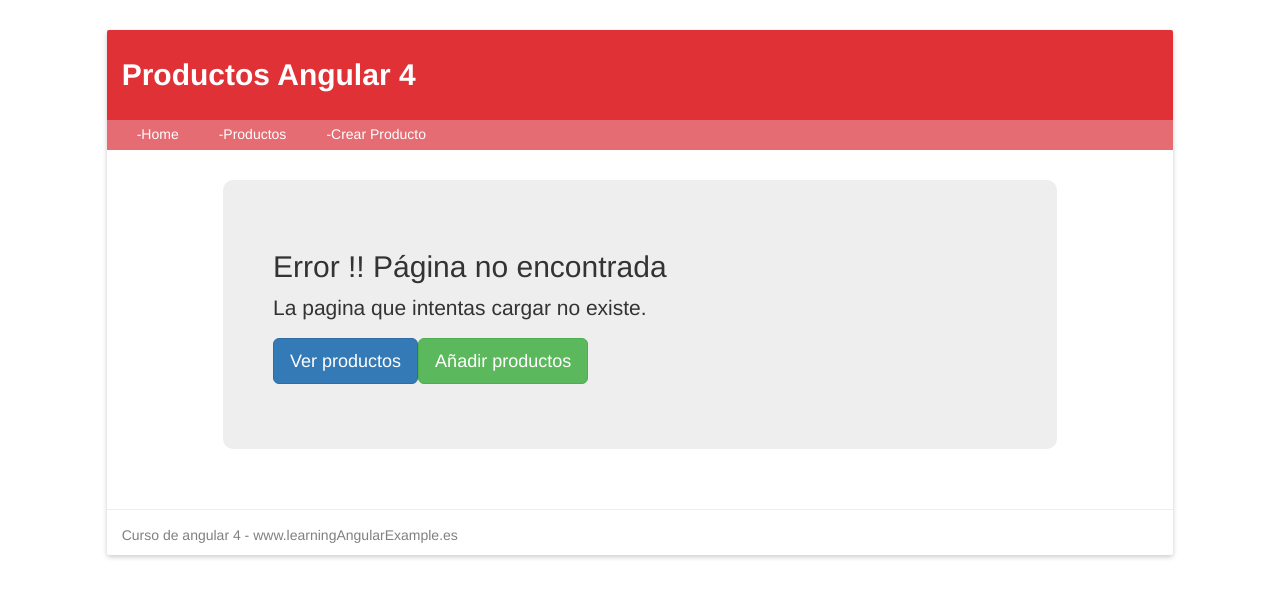
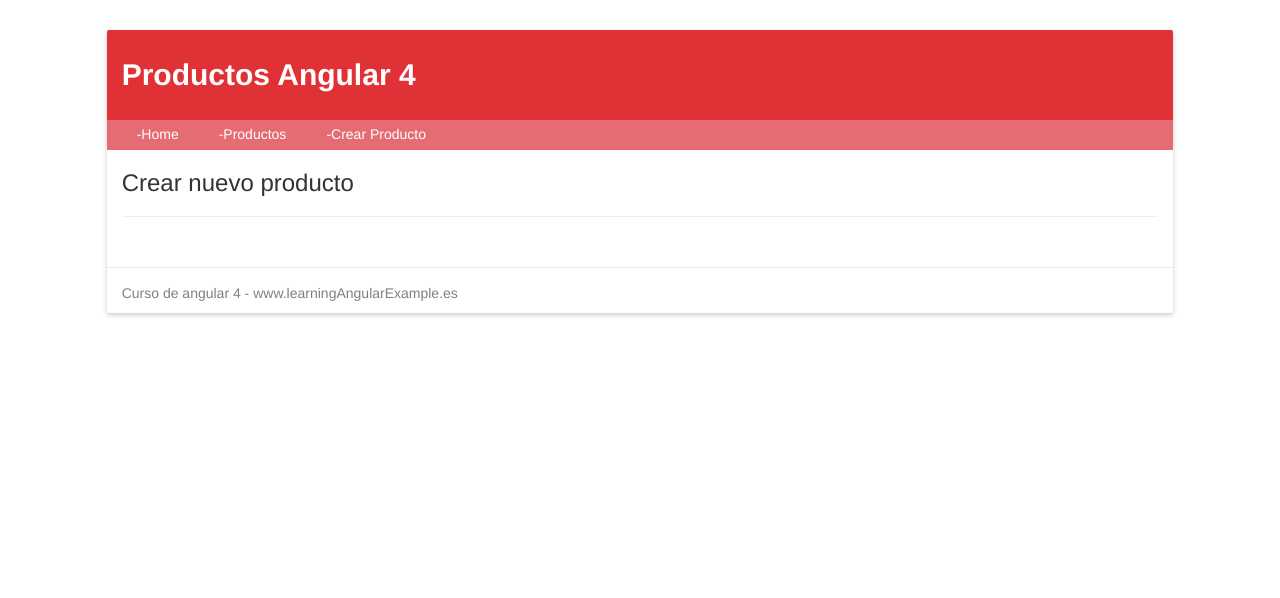
Before and after one commit to mmercy/Init_Angular, an Angular app in the folder curso-angular4-webapp/: page /crear-productos in a window 1280 px wide. Shown: the top 598 px of the page. Built offline with nearby package versions, Linux system fonts and the light colour scheme.

Commit message:
C87. Seccion de crear un nuevo producto, es solo el cascaron

```diff
--- a/curso-angular4-webapp/src/app/app.module.ts
+++ b/curso-angular4-webapp/src/app/app.module.ts
@@ -11,6 +11,7 @@ import { AppComponent } from './app.component';
 import { HomeComponent } from './components/home.component';
 import { ErrorComponent } from './components/error.component';
 import { ProductosListComponent } from './components/productos-list.component';
+import { ProductoAddComponent } from './components/producto-add.component';
 
 
 @NgModule({
@@ -18,7 +19,8 @@ import { ProductosListComponent } from './components/productos-list.component';
     AppComponent,
     HomeComponent,
     ErrorComponent,
-    ProductosListComponent
+    ProductosListComponent,
+    ProductoAddComponent
   ],
   imports: [
     BrowserModule,
--- a/curso-angular4-webapp/src/app/app.routing.ts
+++ b/curso-angular4-webapp/src/app/app.routing.ts
@@ -1,4 +1,3 @@
-import { ProductosListComponent } from './components/productos-list.component';
 
 import {ModuleWithProviders} from '@angular/core';
 import {Routes, RouterModule } from '@angular/router';
@@ -6,11 +5,15 @@ import {Routes, RouterModule } from '@angular/router';
 // Componentes
 import { HomeComponent } from './components/home.component';
 import { ErrorComponent } from './components/error.component';
+import { ProductosListComponent } from './components/productos-list.component';
+import { ProductoAddComponent } from './components/producto-add.component';
+
 
 const appRoutes: Routes = [
   {path: '', component: HomeComponent},
   {path: 'home', component: HomeComponent},
   {path: 'productos', component: ProductosListComponent},
+  {path: 'crear-productos', component: ProductoAddComponent},
   {path: '**', component: ErrorComponent}
 ];
 
--- /dev/null
+++ b/curso-angular4-webapp/src/app/components/producto-add.component.ts
@@ -0,0 +1,23 @@
+import { Router, ActivatedRoute, Params } from '@angular/router';
+import { Component } from '@angular/core';
+import { ProductoService } from '../services/producto.service';
+import { Producto } from '../models/producto';
+
+@Component({
+  selector: 'producto-add',
+  templateUrl: '../views/producto-add.html',
+  providers: [ProductoService]
+})
+
+export class ProductoAddComponent {
+  public titulo: string;
+
+  constructor () {
+    this.titulo = 'Crear nuevo producto';
+  }
+
+  ngOnInit(){
+    console.log('Cargaando producto-add');
+  }
+
+}
--- /dev/null
+++ b/curso-angular4-webapp/src/app/views/producto-add.html
@@ -0,0 +1,4 @@
+<h3>
+  {{titulo}}
+</h3>
+<hr/>
```
